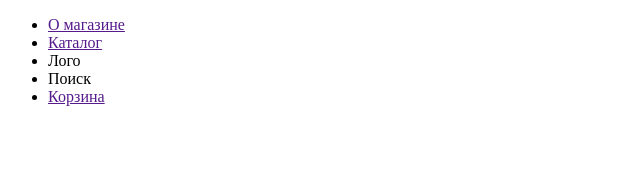
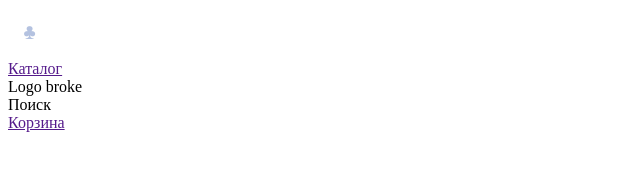
Before and after one commit to Artjxm/MyFirstSite, a website built with Parcel: page Finals - Course Project/index.html in a window 1280 px wide. Shown: the whole page, without its empty margins (0-640 px from the left). Built offline with nearby package versions, Linux system fonts and the light colour scheme.

Commit message:
прототип кнопки + фотографии для фона

```diff
--- a/Finals - Course Project/Styles.css
+++ b/Finals - Course Project/Styles.css
@@ -0,0 +1,49 @@
+ul {
+  list-style: none;
+  margin: 0;
+  padding-left: 0;
+}
+
+.button-about {
+  text-decoration: none;
+  display: inline-flex;
+  align-items: center;
+  padding: 15px;
+  color: #b4c2e0;
+}
+
+.button-about span {
+  display: block;
+  overflow: hidden;
+  max-width: 0;
+  opacity: 0;
+  font-size: 12px;
+  font-weight: 700;
+  text-transform: uppercase;
+  white-space: nowrap;
+  letter-spacing: 1px;
+  line-height: 1;
+  transition: .4s ease;
+  font-family: "Flyer Shadow", monospace;
+}
+
+.button-about:after {
+  content: '\2663';
+  font-family: "Flyer Shadow", monospace;
+  speak: none;
+  font-style: normal;
+  font-weight: 400;
+  font-variant: normal;
+  text-transform: none;
+  line-height: 1;
+  -webkit-font-smoothing: antialiased;
+  -moz-osx-font-smoothing: grayscale;
+  font-size: 22px;
+}
+
+.button-about:hover span {
+  font-family: "Flyer Shadow", monospace;
+  max-width: 150px;
+  opacity: 1;
+  margin-right: 6px;
+}
--- a/Finals - Course Project/index.html
+++ b/Finals - Course Project/index.html
@@ -20,9 +20,9 @@
 
 <nav class="top-menu">
   <ul class="menu-main">
-    <li><a href="">О магазине</a></li>
+    <li><a class="button-about"><span>О магазине</span></a></li>
     <li><a href="">Каталог</a></li>
-    <li><a href=""></a>Лого</li>
+    <li><a class="navbar-logo" href="index.html"></a><img src="">Logo broke</li>
     <li><a href=""></a>Поиск</li>
     <li><a href="">Корзина</a></li>
   </ul>
```
Also changed, not shown: Finals - Course Project/ringsInDark.jpg (added), Finals - Course Project/ringsOnBlank.jpg (added), Finals - Course Project/ringsOnLeaf.jpg (added), Finals - Course Project/sunflower.jpg (added), 4 other files.
